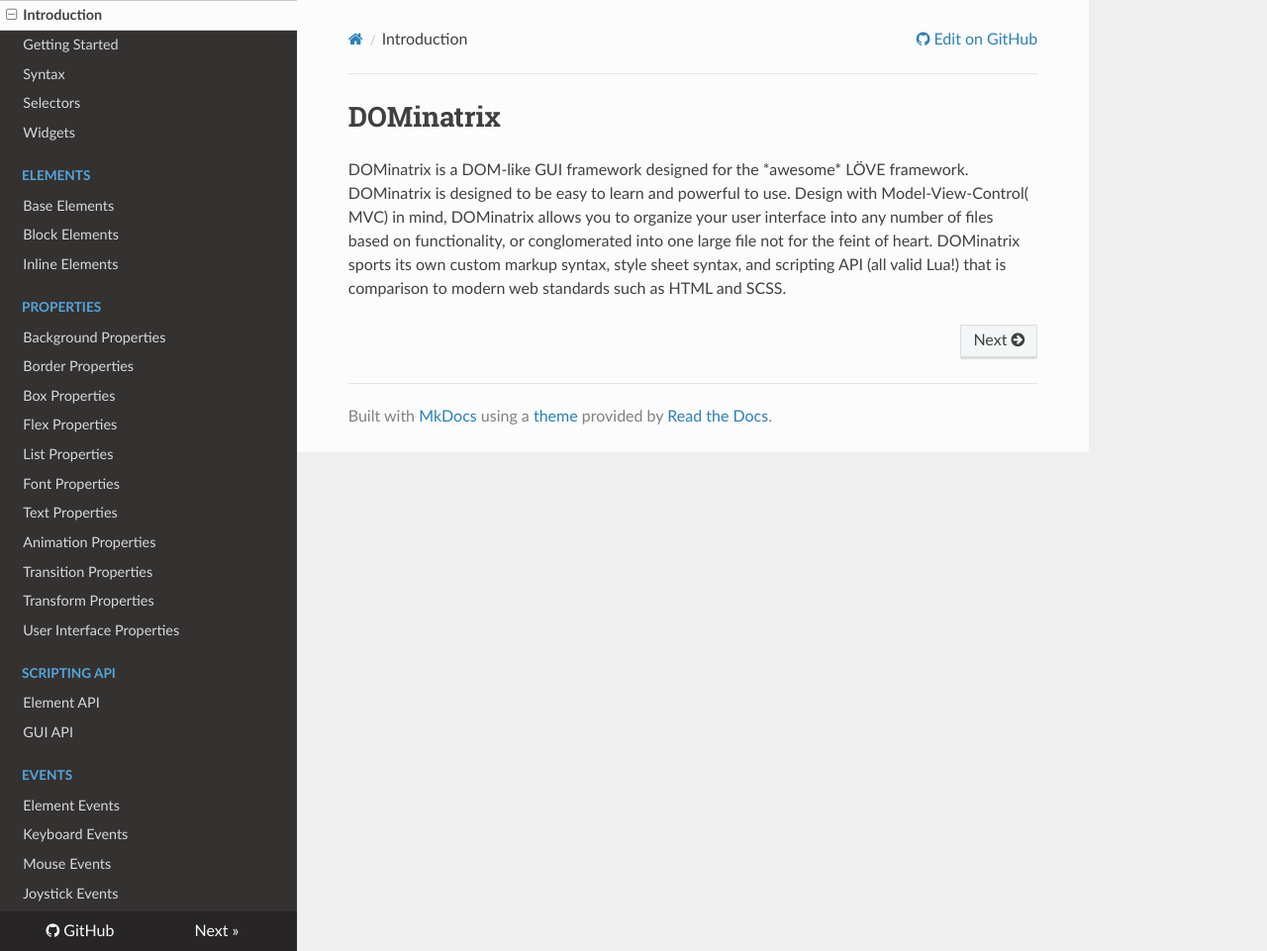
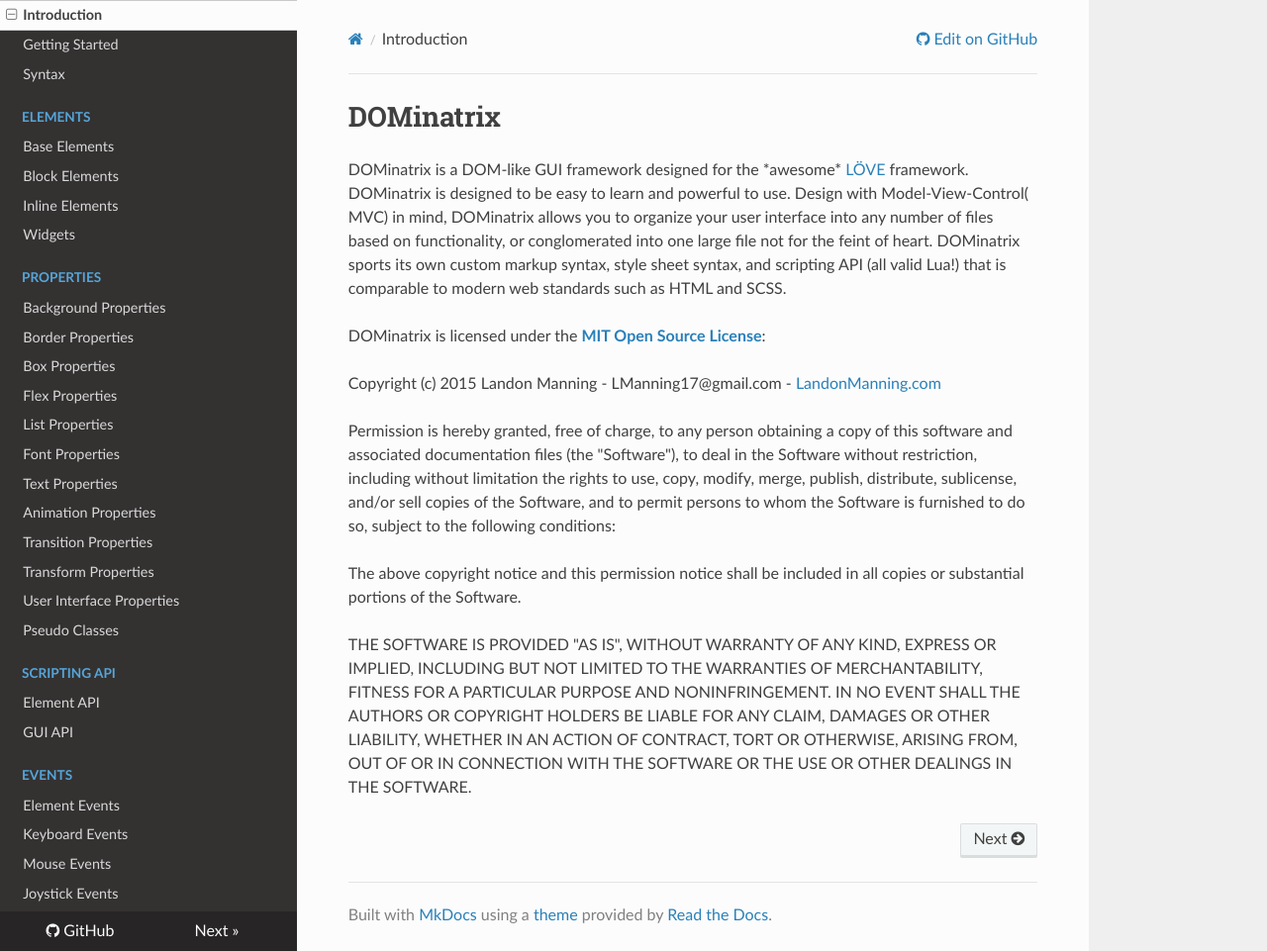
Before and after one commit to excessive/DOMy, an MkDocs documentation site: the page built from docs/index.md, in a window 1280 px wide and 961 px high. Shown: the whole window at 99% size. Built offline with MkDocs 1.6.1, drawn with Linux system fonts in a browser that asks for light colours; nearby versions of some CDN libraries; old or Windows-style settings are respelled for this version of MkDocs.

Commit message:
Added info about pseudo classes

```diff
--- a/docs/index.md
+++ b/docs/index.md
@@ -1,3 +1,29 @@
 # DOMinatrix
 
-DOMinatrix is a DOM-like GUI framework designed for the \*awesome\* LÖVE framework. DOMinatrix is designed to be easy to learn and powerful to use. Design with Model-View-Control( MVC) in mind, DOMinatrix allows you to organize your user interface into any number of files based on functionality, or conglomerated into one large file not for the feint of heart. DOMinatrix sports its own custom markup syntax, style sheet syntax, and scripting API (all valid Lua!) that is comparison to modern web standards such as HTML and SCSS.
+DOMinatrix is a DOM-like GUI framework designed for the \*awesome\* [LÖVE][LOVE] framework. DOMinatrix is designed to be easy to learn and powerful to use. Design with Model-View-Control( MVC) in mind, DOMinatrix allows you to organize your user interface into any number of files based on functionality, or conglomerated into one large file not for the feint of heart. DOMinatrix sports its own custom markup syntax, style sheet syntax, and scripting API (all valid Lua!) that is comparable to modern web standards such as HTML and SCSS.
+
+DOMinatrix is licensed under the [**MIT Open Source License**][MIT]:
+
+Copyright (c) 2015 Landon Manning - LManning17@gmail.com - [LandonManning.com][LM]
+
+Permission is hereby granted, free of charge, to any person obtaining a copy
+of this software and associated documentation files (the "Software"), to deal
+in the Software without restriction, including without limitation the rights
+to use, copy, modify, merge, publish, distribute, sublicense, and/or sell
+copies of the Software, and to permit persons to whom the Software is
+furnished to do so, subject to the following conditions:
+
+The above copyright notice and this permission notice shall be included in
+all copies or substantial portions of the Software.
+
+THE SOFTWARE IS PROVIDED "AS IS", WITHOUT WARRANTY OF ANY KIND, EXPRESS OR
+IMPLIED, INCLUDING BUT NOT LIMITED TO THE WARRANTIES OF MERCHANTABILITY,
+FITNESS FOR A PARTICULAR PURPOSE AND NONINFRINGEMENT. IN NO EVENT SHALL THE
+AUTHORS OR COPYRIGHT HOLDERS BE LIABLE FOR ANY CLAIM, DAMAGES OR OTHER
+LIABILITY, WHETHER IN AN ACTION OF CONTRACT, TORT OR OTHERWISE, ARISING FROM,
+OUT OF OR IN CONNECTION WITH THE SOFTWARE OR THE USE OR OTHER DEALINGS IN
+THE SOFTWARE.
+
+[LOVE]: https://love2d.org/
+[MIT]: http://www.opensource.org/licenses/mit-license.html
+[LM]: http://LandonManning.com
--- a/mkdocs.yml
+++ b/mkdocs.yml
@@ -6,11 +6,10 @@ pages:
 - [index.md, Introduction]
 - [getting-started.md, Getting Started]
 - [syntax.md, Syntax]
-- [selectors.md, Selectors]
-- [widgets.md, Widgets]
 - [elements/base.md, Elements, Base Elements]
 - [elements/block.md, Elements, Block Elements]
 - [elements/inline.md, Elements, Inline Elements]
+- [elements/widgets.md, Elements, Widgets]
 - [properties/background.md, Properties, Background Properties]
 - [properties/border.md, Properties, Border Properties]
 - [properties/box.md, Properties, Box Properties]
@@ -22,6 +21,7 @@ pages:
 - [properties/transition.md, Properties, Transition Properties]
 - [properties/transform.md, Properties, Transform Properties]
 - [properties/user-interface.md, Properties, User Interface Properties]
+- [properties/pseudo.md, Properties, Pseudo Classes]
 - [scripting/element.md, Scripting API, Element API]
 - [scripting/gui.md, Scripting API, GUI API]
 - [events/element.md, Events, Element Events]
```
Also changed, not shown: docs/getting-started.md (+1 -1 lines), docs/properties/pseudo.md (added, +205 -0 lines), docs/selectors.md (deleted, +0 -41 lines), docs/syntax.md (+0 -2 lines), docs/elements/widgets.md (added), docs/widgets.md (deleted).
